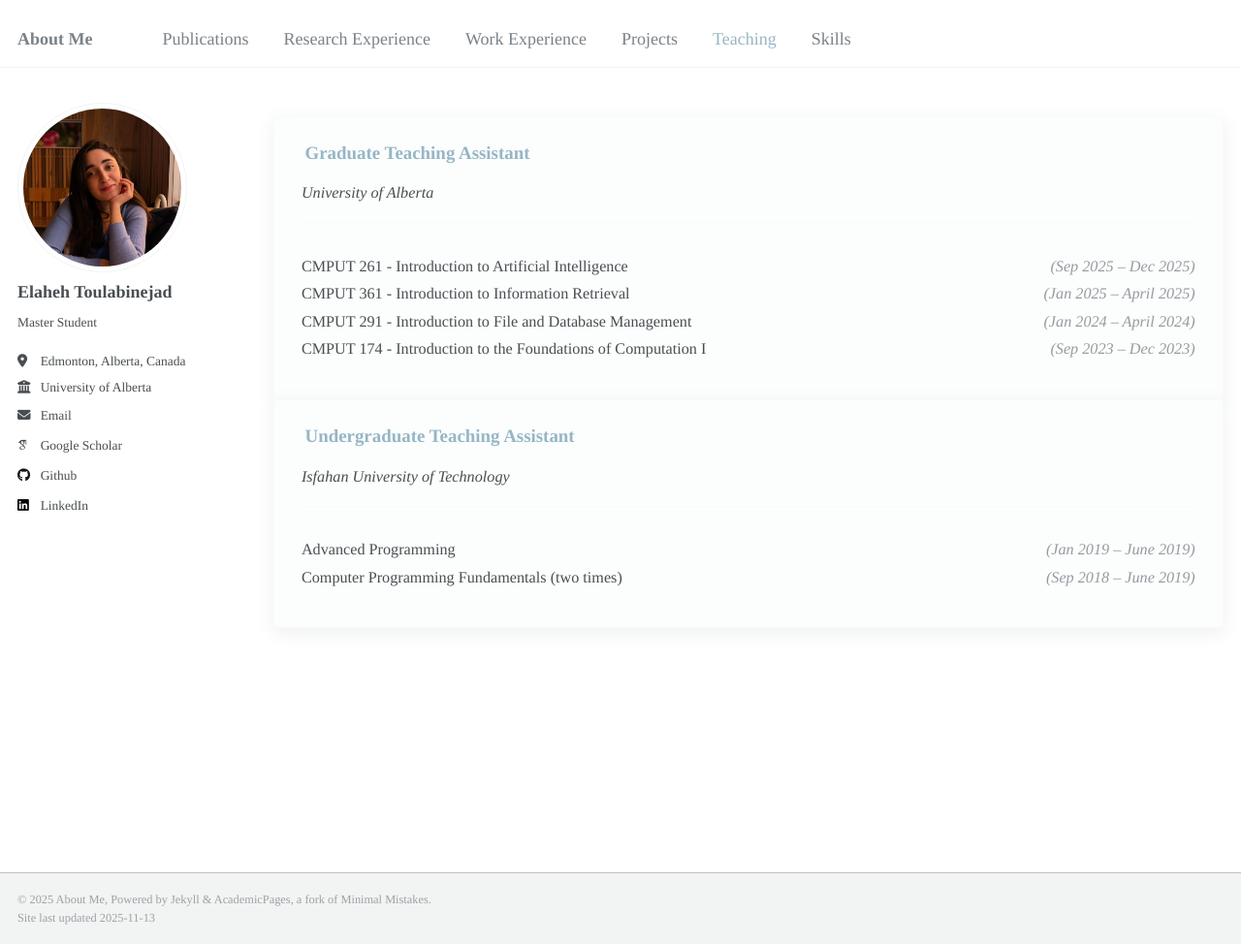
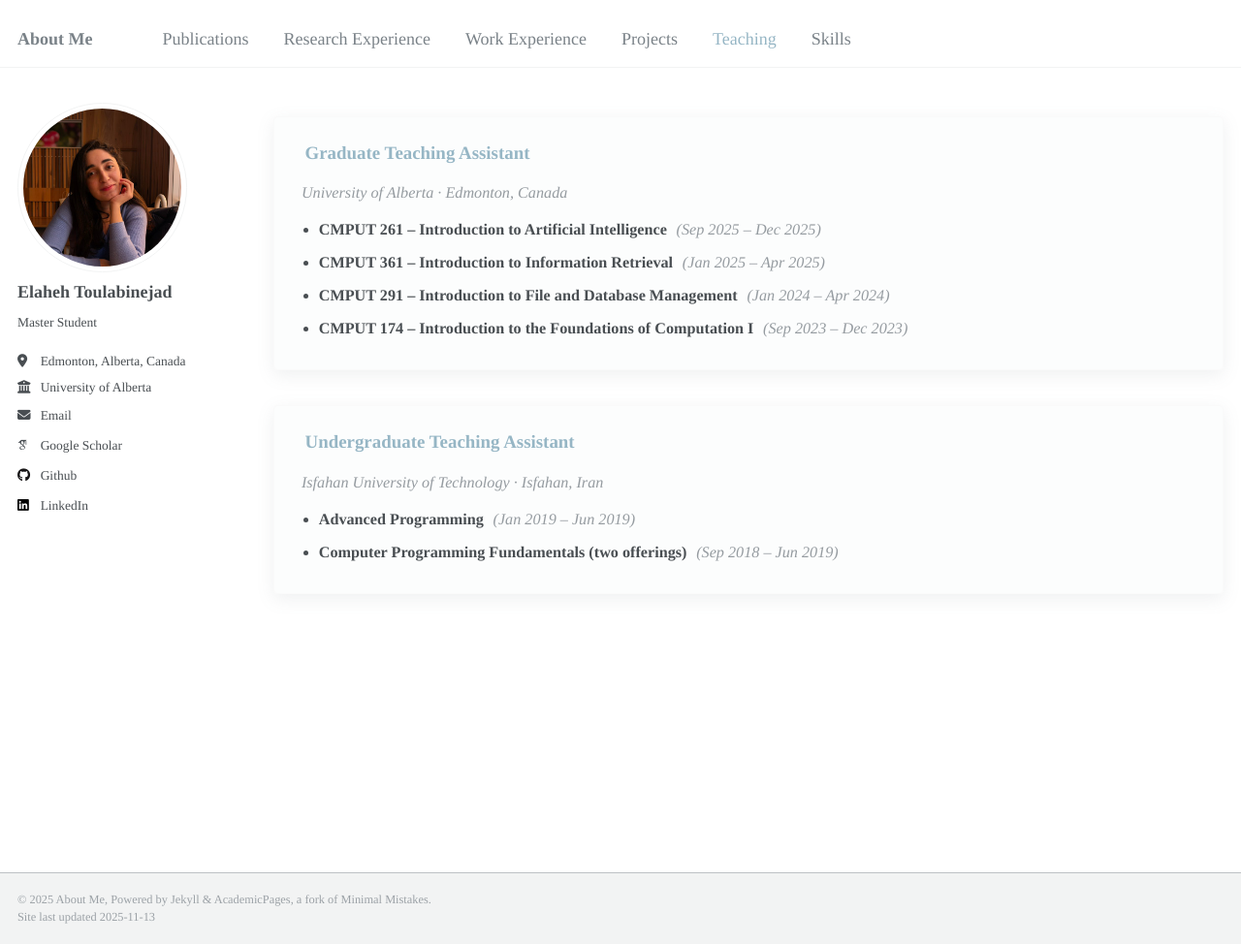
Before and after one commit to ellietoulabi/ellietoulabi.github.io, a Jekyll site: the page built from _pages/teaching.html, in a window 1280 px wide and 974 px high. Shown: the whole window at 97% size. Built offline with Jekyll 4.4.1, drawn with Linux system fonts in a browser that asks for light colours; some web fonts are replaced.

Commit message:
teaching

```diff
--- a/_pages/teaching.html
+++ b/_pages/teaching.html
@@ -8,53 +8,41 @@ author_profile: true
 {% include base_path %}
 
 <div class="teaching-page">
-  <div class="university-ta-experiences">
-    <!-- University of Alberta TA Experiences -->
-    <section class="university">
-      <h4>Graduate Teaching Assistant</h4>
-      <p class="teaching-page__institution">University of Alberta</p>
-      <div class="ta-experience">
-        <p>
-          CMPUT 261 - Introduction to Artificial Intelligence
-          <i class="teaching-page__dates">
-            (Sep 2025 – Dec 2025)
-          </i>
-          <br>
-          CMPUT 361 - Introduction to Information Retrieval
-          <i class="teaching-page__dates">
-            (Jan 2025 – April 2025)
-          </i>
-          <br>
-          CMPUT 291 - Introduction to File and Database Management
-          <i class="teaching-page__dates">
-            (Jan 2024 – April 2024)
-          </i>
-          <br>
-          CMPUT 174 - Introduction to the Foundations of Computation I
-          <i class="teaching-page__dates">
-            (Sep 2023 – Dec 2023)
-          </i>
-        </p>
-      </div>
-    </section>
+  <section>
+    <h3>Graduate Teaching Assistant</h3>
+    <p class="teaching-page__institution">University of Alberta · Edmonton, Canada </p>
+    <ul>
+      <li>
+        <strong>CMPUT 261 – Introduction to Artificial Intelligence</strong>
+        <span class="teaching-page__dates">(Sep 2025 – Dec 2025)</span>
+      </li>
+      <li>
+        <strong>CMPUT 361 – Introduction to Information Retrieval</strong>
+        <span class="teaching-page__dates">(Jan 2025 – Apr 2025)</span>
+      </li>
+      <li>
+        <strong>CMPUT 291 – Introduction to File and Database Management</strong>
+        <span class="teaching-page__dates">(Jan 2024 – Apr 2024)</span>
+      </li>
+      <li>
+        <strong>CMPUT 174 – Introduction to the Foundations of Computation I</strong>
+        <span class="teaching-page__dates">(Sep 2023 – Dec 2023)</span>
+      </li>
+    </ul>
+  </section>
 
-    <!-- Isfahan University of Technology TA Experiences -->
-    <section class="university">
-      <h4>Undergraduate Teaching Assistant</h4>
-      <p class="teaching-page__institution">Isfahan University of Technology</p>
-      <div class="ta-experience">
-        <p>
-          Advanced Programming
-          <i class="teaching-page__dates">
-            (Jan 2019 – June 2019)
-          </i>
-          <br>
-          Computer Programming Fundamentals (two times)
-          <i class="teaching-page__dates">
-            (Sep 2018 – June 2019)
-          </i>
-        </p>
-      </div>
-    </section>
-  </div>
+  <section>
+    <h3>Undergraduate Teaching Assistant</h3>
+    <p class="teaching-page__institution">Isfahan University of Technology · Isfahan, Iran </p>
+    <ul>
+      <li>
+        <strong>Advanced Programming</strong>
+        <span class="teaching-page__dates">(Jan 2019 – Jun 2019)</span>
+      </li>
+      <li>
+        <strong>Computer Programming Fundamentals (two offerings)</strong>
+        <span class="teaching-page__dates">(Sep 2018 – Jun 2019)</span>
+      </li>
+    </ul>
+  </section>
 </div>
--- a/_sass/_page.scss
+++ b/_sass/_page.scss
@@ -563,26 +563,31 @@ $accent-color: #96B6C5 !default;
     }
   }
 
-  h4 {
+  h3 {
     font-size: 1.05rem;
     margin: 0.2rem 0 0.35rem 0.2rem;
     color: $accent-color;
   }
 
-  p {
-    font-size: inherit;
-    margin-bottom: 0.95em;
+  ul {
+    margin: 0;
+    padding-left: 1.1em;
+  }
+
+  li {
+    margin-bottom: 0.35em;
   }
 
   &__institution {
     font-style: italic;
-    margin-bottom: 0.25em;
+    color: #959ba0;
+    margin-bottom: 0.6em;
   }
 
   &__dates {
-    float: right;
     font-style: italic;
-    color: mix(#fff, $gray, 20%);
+    color: #959ba0;
+    margin-left: 0.35em;
   }
 
   .ta-experience {
```
